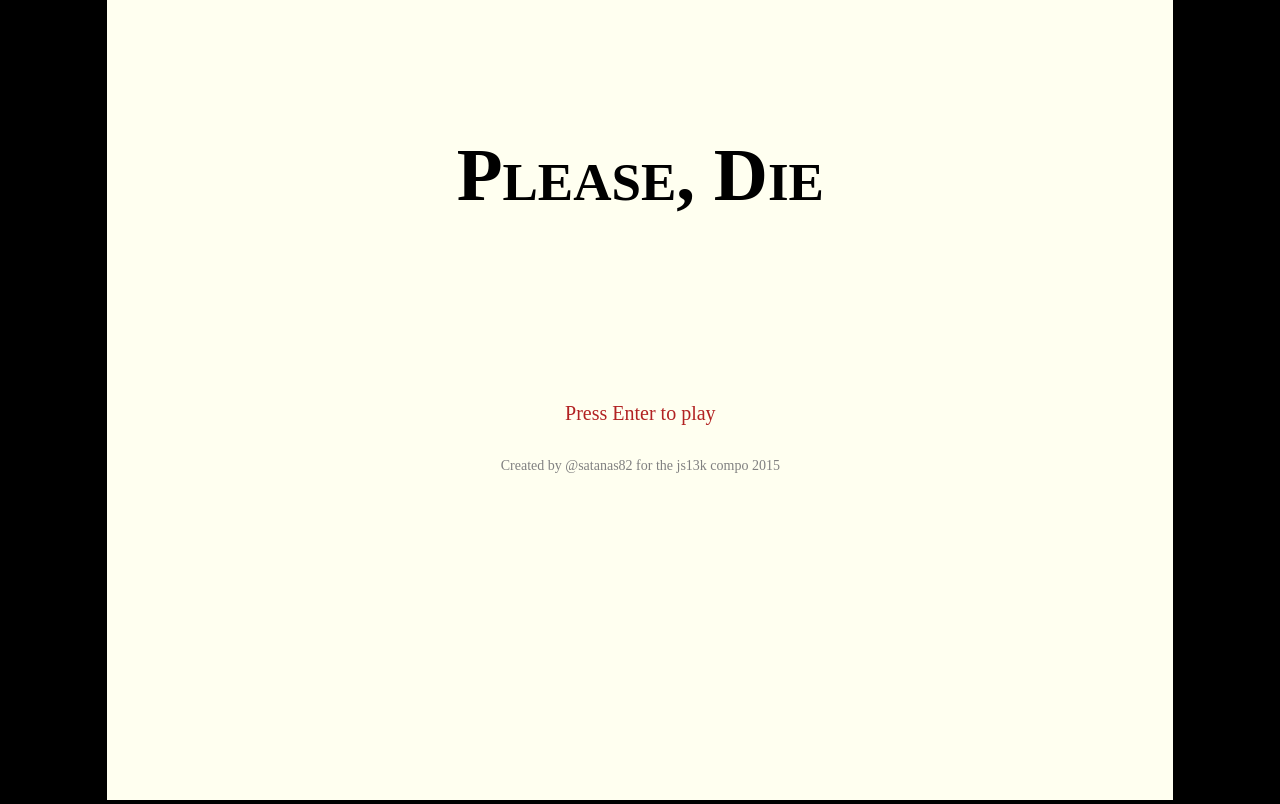
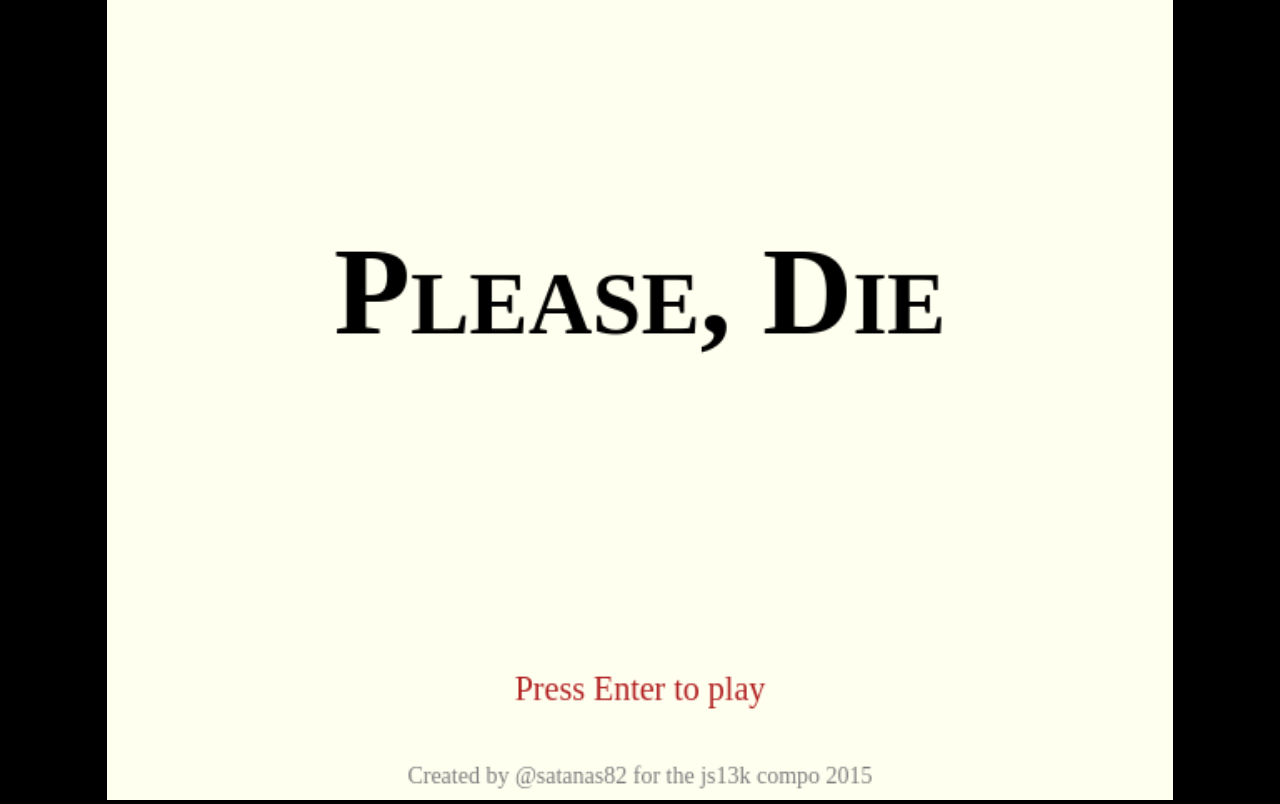
Before and after one commit to satanas/prison-escape, a plain HTML site: page index.html in a window 1280 px wide. Drawn offline with Linux system fonts and the light colour scheme.

Commit message:
Implemented resize for all element in canvas

```diff
--- a/index.html
+++ b/index.html
@@ -5,9 +5,7 @@
   <link rel="stylesheet" href="style.css"/>
 </head>
 <body>
-  <div id="w">
-    <canvas id="c"></canvas>
-  </div>
+  <canvas width="640" height="480"></canvas>
   <!-- Begin imports -->
   <script src="js/engine/input.js"></script>
   <script src="js/engine/camera.js"></script>
--- a/js/engine/init.js
+++ b/js/engine/init.js
@@ -50,25 +50,24 @@ $.hide = function(i) {
   $.byId(i).style.opacity = 0;
 };
 
+// Get canvas
+$.cv = document.querySelector("canvas");
+
 // Initialize all variables
 // cid: canvas id
 // w: width
 // h: height
-$.init = function(cid, w, h) {
-  $._w = w;
-  $._h = h;
+$.init = function(w, h) {
+  // $.vh = Viewport height
+  $.vh = $.cv.height;
+  // $.vw = Viewport width
+  $.vw = $.cv.width;
   // $.g = Collision groups
   $.g = {};
   // $.e = Elapsed time since previous frame
   $.e = 0;
-  // Get canvas
-  var c = $.byId(cid);
   // $.x = Canvas context
-  $.x = c.getContext('2d');
-  // $.vh = Viewport height
-  $.vh = c.height = window.innerHeight;
-  // $.vw = Viewport width
-  $.vw = c.width = $.vh * w / h;
+  $.x = $.cv.getContext('2d');
   // Camera system
   $.c = new Camera($.vw, $.vh);
   // Rename common used methods
@@ -127,3 +126,14 @@ $.init = function(cid, w, h) {
     $.x.ft(t, ($.vw - x.width) / 2, y);
   };
 };
+
+function resize() {
+  var h = window.innerHeight;
+  var w = h * $.cv.width / $.cv.height;
+
+  $.cv.style.width = w+'px';
+  $.cv.style.height = h+'px';
+}
+
+window.addEventListener('load', resize, false);
+window.addEventListener('resize', resize, false);
--- a/js/game.js
+++ b/js/game.js
@@ -4,7 +4,7 @@ window.addEventListener('load', function() {
 });
 
 $.start = function() {
-  $.init('c', 640, 480);
+  $.init();
   // Input
   $.i = new Input();
   // Collisions system
--- a/style.css
+++ b/style.css
@@ -7,11 +7,6 @@
 }
 canvas {
   z-index: 1;
+  margin: 0 auto;
+  display: block;
 }
-#w {
-  min-width: 640px;
-  min-height: 480px;
-  margin: 0 auto;
-  text-align: center;
-  position: relative;
-}
```
